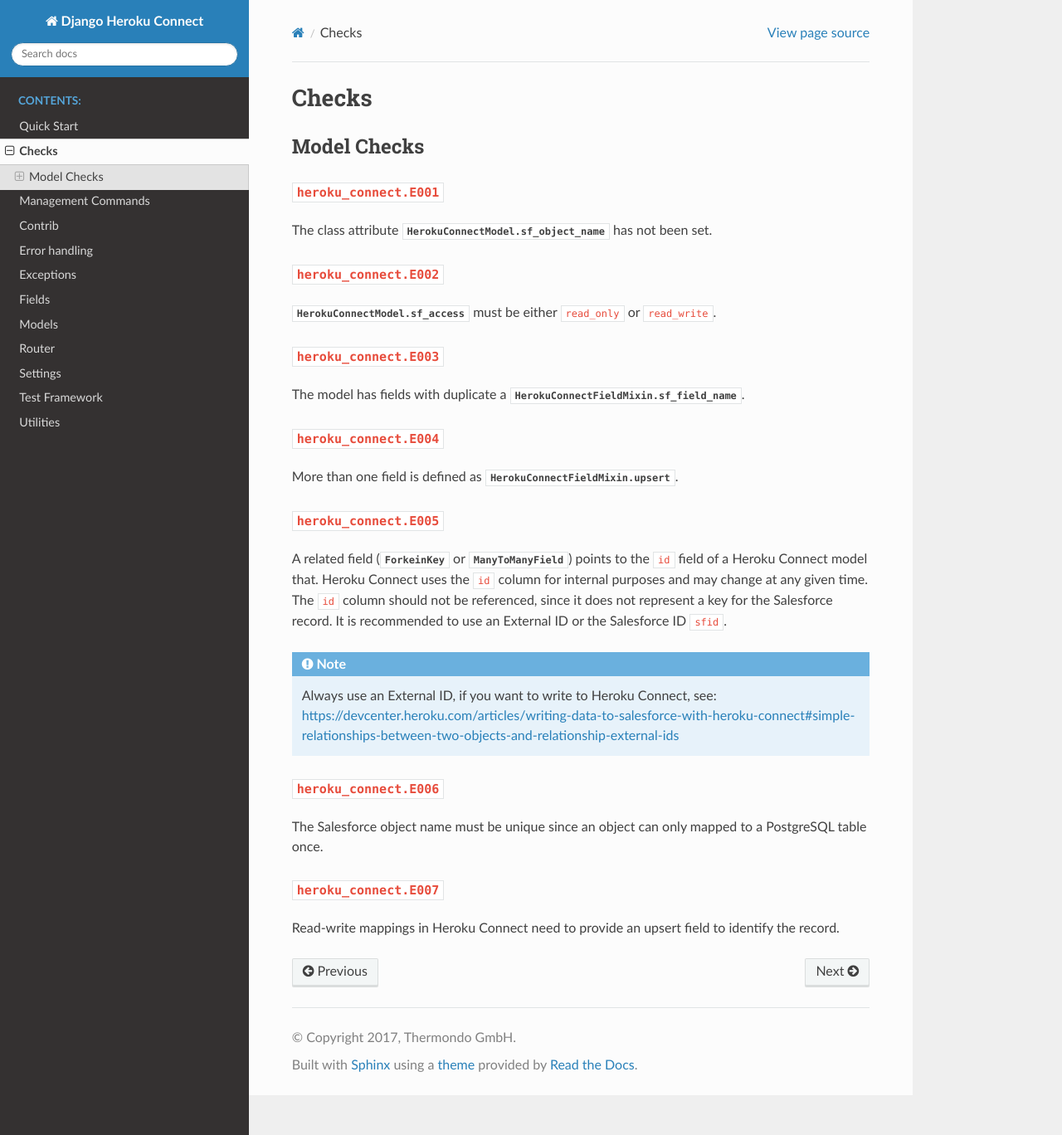
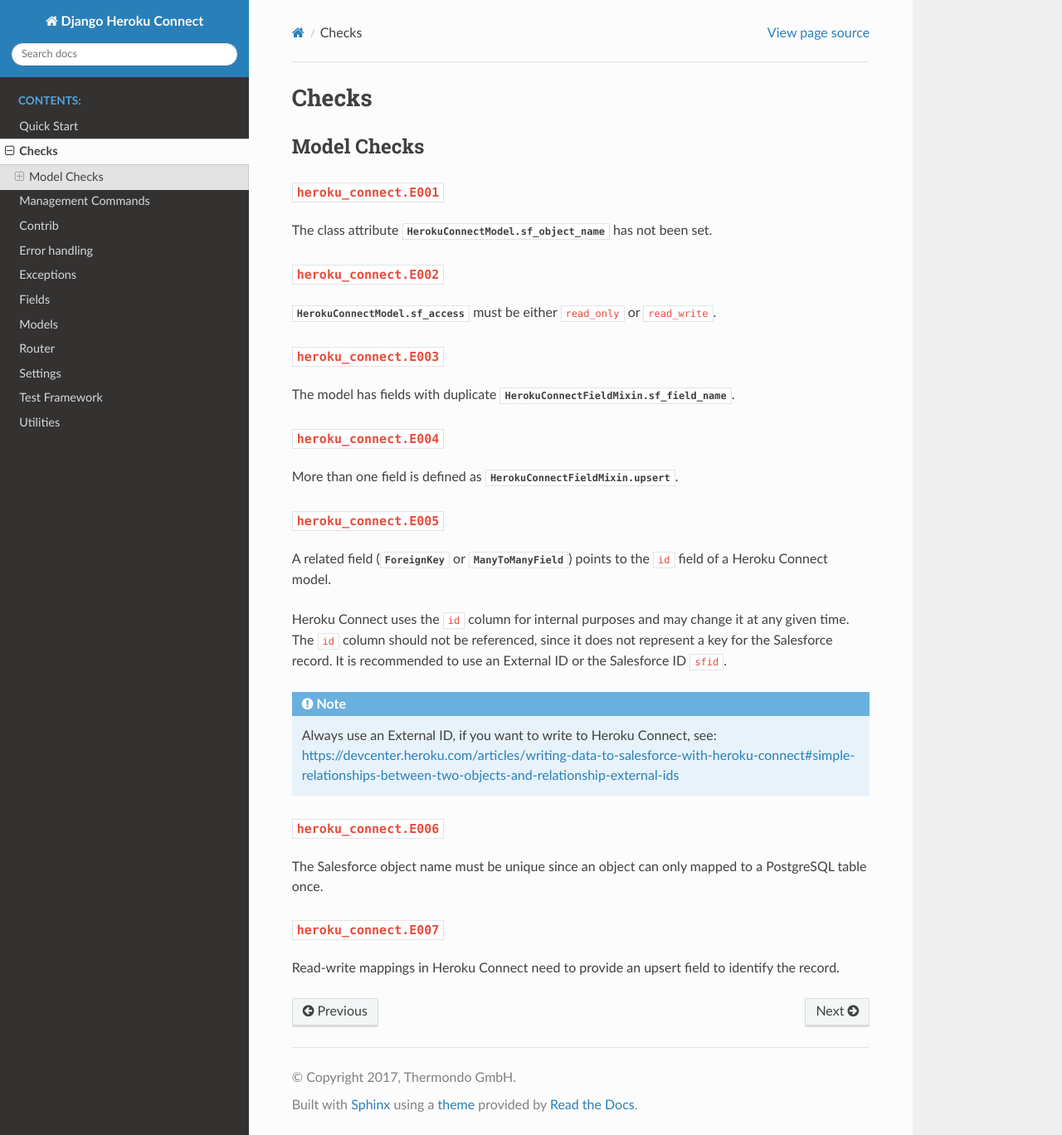
Before and after one commit to thermondo/django-heroku-connect, a Sphinx documentation site: the page built from docs/checks.rst, in a window 1280 px wide and 1368 px high. Shown: the whole window at 83% size. Built offline with Sphinx 7.4.7 and the Read the Docs theme 2.0.0, drawn with Linux system fonts in a browser that asks for light colours.

Commit message:
Fix typos etc. in checks documentation page (#76)

```diff
--- a/docs/checks.rst
+++ b/docs/checks.rst
@@ -17,7 +17,7 @@
 ``heroku_connect.E003``
 ~~~~~~~~~~~~~~~~~~~~~~~
 
-The model has fields with duplicate a :attr:`HerokuConnectFieldMixin.sf_field_name<heroku_connect.models.HerokuConnectFieldMixin.sf_field_name>`.
+The model has fields with duplicate :attr:`HerokuConnectFieldMixin.sf_field_name<heroku_connect.models.HerokuConnectFieldMixin.sf_field_name>`.
 
 ``heroku_connect.E004``
 ~~~~~~~~~~~~~~~~~~~~~~~
@@ -27,10 +27,11 @@
 ``heroku_connect.E005``
 ~~~~~~~~~~~~~~~~~~~~~~~
 
-A related field (:class:`ForkeinKey<django.db.models.ForeignKey>` or
+A related field (:class:`ForeignKey<django.db.models.ForeignKey>` or
 :class:`ManyToManyField<django.db.models.ManyToManyField>`) points to the ``id``
-field of a Heroku Connect model that. Heroku Connect uses the ``id`` column
-for internal purposes and may change at any given time.
+field of a Heroku Connect model.
+
+Heroku Connect uses the ``id`` column for internal purposes and may change it at any given time.
 The ``id`` column should not be referenced, since it does not represent
 a key for the Salesforce record. It is recommended to use an External ID or
 the Salesforce ID ``sfid``.
```
